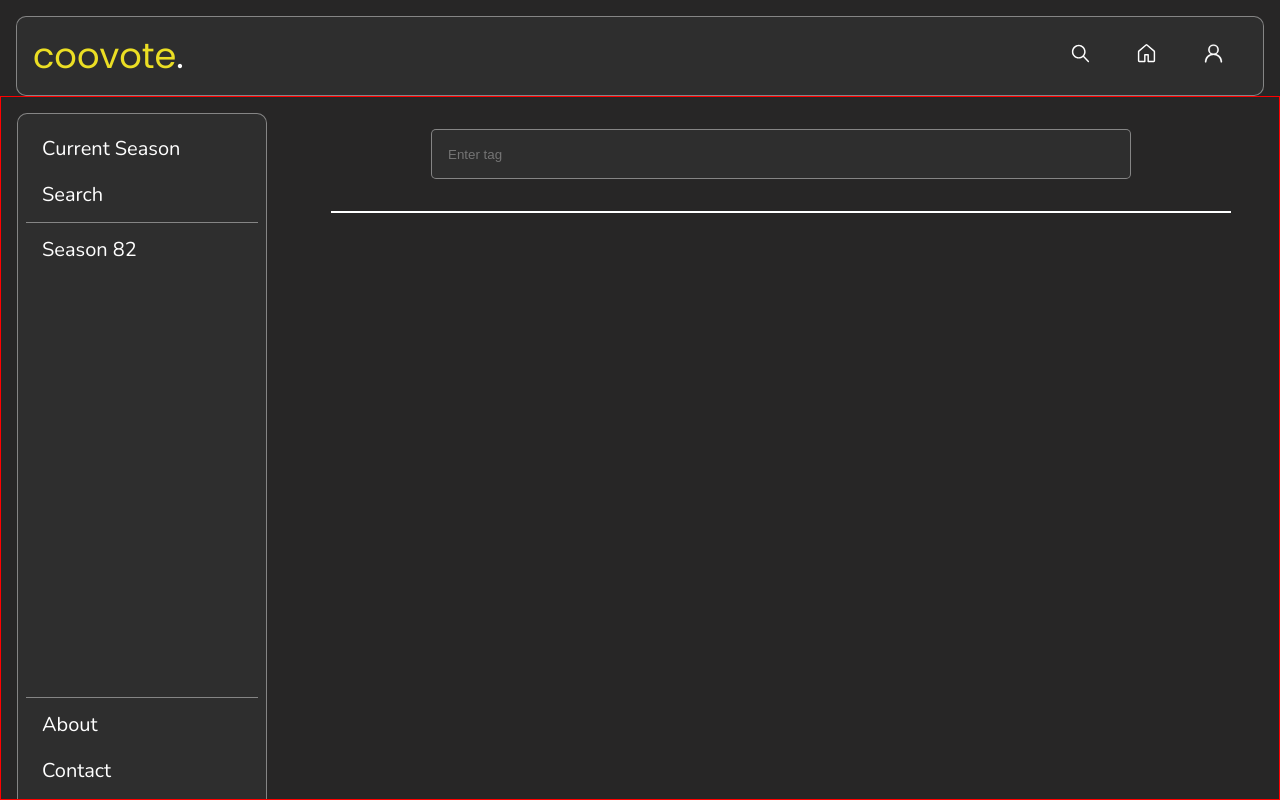
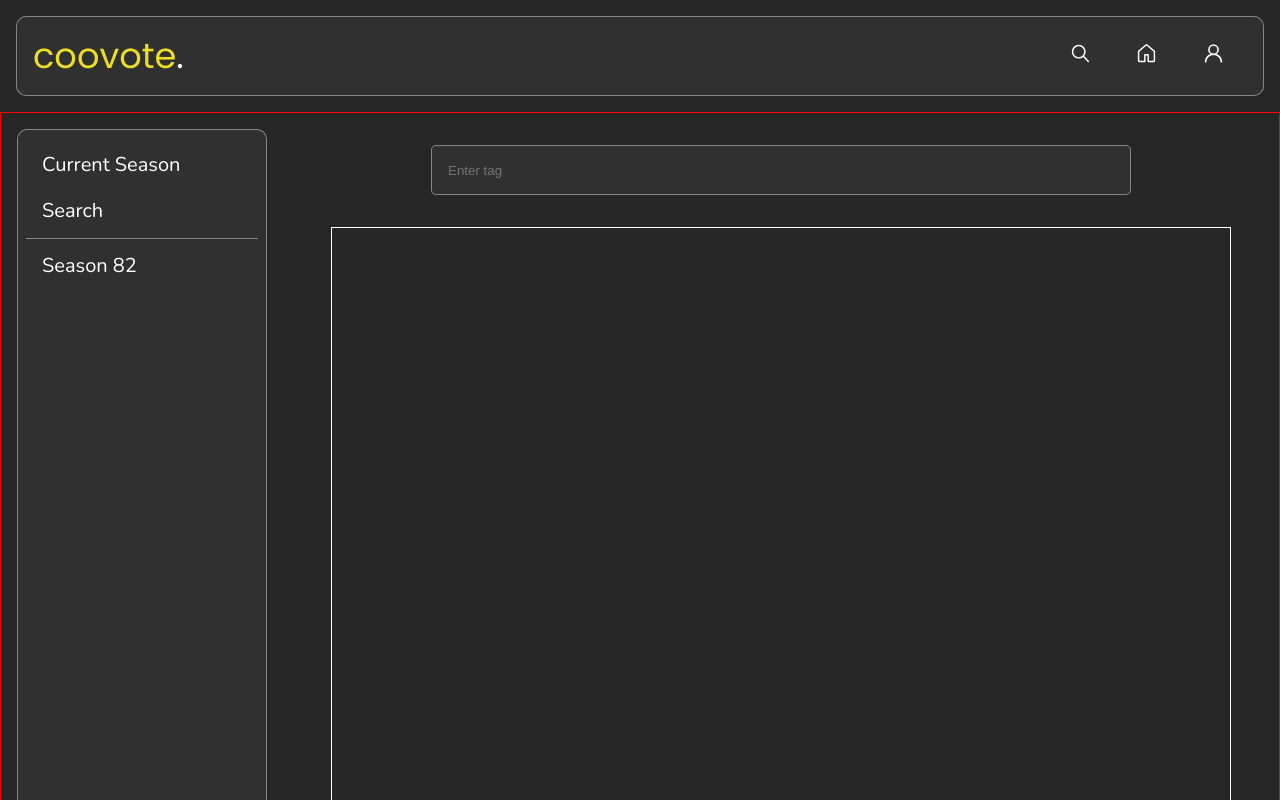
Before and after one commit to josedrios/clashvote, a React (Vite) app: page / in a window 1280 px wide. Shown: the top 800 px of the page. Built offline with nearby package versions, Linux system fonts and the light colour scheme; a web font is replaced by a local one.

Commit message:
Changed nav bar from position: sticky to position: fixed and made edits to accomodate to this change

```diff
--- a/src/Navbar.jsx
+++ b/src/Navbar.jsx
@@ -18,7 +18,7 @@ function Navbar({isSideBarOpen, toggleSideBar}) {
         </button>
 
         <div id='nav-buttons-container'>
-          <button id='nav-bars-icon-xs' className='nav-button'>
+          <button id='nav-bars-icon-xs' className='nav-button' onClick={toggleSideBar} aria-expanded={isSideBarOpen} aria-controls='#main-sidebar'>
             <HiBars2 strokeWidth={0.3}/>
           </button>
 
--- a/src/styles/abstracts/_variables.scss
+++ b/src/styles/abstracts/_variables.scss
@@ -7,7 +7,7 @@ $primary-color: rgb(235, 222, 36);
 $secondary-color: rgb(191, 179, 14);
 
 $primary-background-color: #272626;
-$secondary-background-color: rgba(48, 48, 48, 0.794);
+$secondary-background-color: rgb(48, 48, 48);
 
 $offwhite-one: rgb(200, 200, 200);  // Medium off-white
 $offwhite-two: rgb(170, 170, 170);
--- a/src/styles/layouts/_app.scss
+++ b/src/styles/layouts/_app.scss
@@ -10,34 +10,39 @@
     background-color: $secondary-background-color;
     margin: $spacing-medium;
     margin-bottom: 0;
-    min-height: 80px;
-    position: sticky;
+    height: 80px;
+    position: fixed;
     top: 0;
     z-index: 10;
     display: flex;
     flex-direction: row;
+    width: calc(100vw - 2*$spacing-medium);
 }
 
 #main-container {
     border: 1px solid red;
-    top: 80px;
     display: flex;
     flex-direction: row;
     flex-grow: 1;
-    overflow: scroll;
+    position: relative;
+    top: calc(80px + 2*$spacing-medium);
 }
 
+// Make sidebar sticky?
 #main-sidebar {
     border: $border-thickness-xs solid $border-color;
     border-radius: $border-radius-sm;
-    margin: $spacing-medium;
+    margin: $spacing-medium $spacing-medium 0 $spacing-medium;
     padding: $spacing-medium $spacing-small;
     background-color: $secondary-background-color;
     width: 250px;
-    overflow: auto;
+    overflow: scroll;
     display: flex;
     flex-direction: column;
-    height: 100%;
+    //height: calc(100% - $spacing-medium);
+    height: 800px;
+    position: sticky;
+    top: 0;
 }
 
 #main-body {
@@ -59,3 +64,9 @@
         display: inline !important;
     }
 }
+
+@media (max-width: #{$breakpoint-xs}) {
+    #main-container {
+        top: calc(90px + 2*$spacing-medium);
+    }
+}
--- a/src/styles/layouts/_searchresult.scss
+++ b/src/styles/layouts/_searchresult.scss
@@ -4,4 +4,5 @@
     flex-direction: column;
     max-width: 900px;
     width: 100%;
+    height: 2000px;
 }
```
